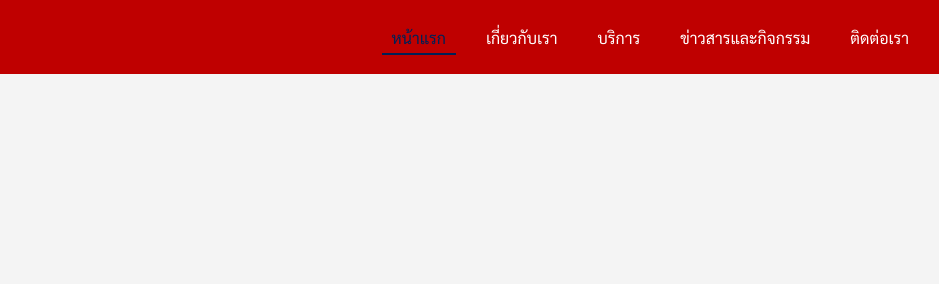
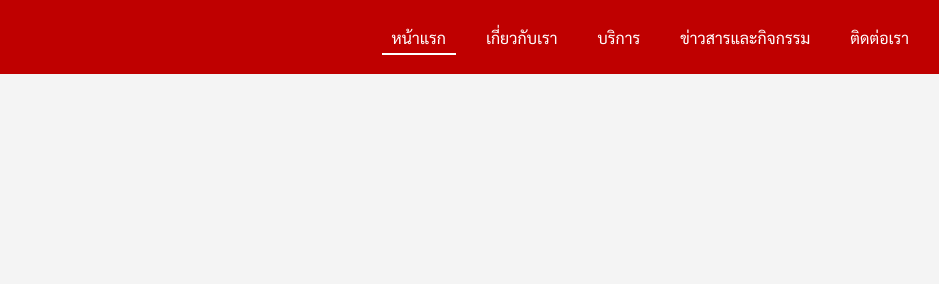
Before and after one commit to myTcas/TreasurerOffice, a plain HTML site: page index.html in a window 1280 px wide. In both pictures the pointer is over the link "หน้าแรก". Shown: the top 284 px of the page, 341-1280 px from the left. Drawn offline with Linux system fonts and the light colour scheme.

Commit message:
Update styles.css

```diff
--- a/styles.css
+++ b/styles.css
@@ -37,8 +37,8 @@ nav ul li a {
 }
 
 nav ul li a:hover {
-    color: #002157;
-    border-bottom: 2px solid #002157;
+    color: #fff;
+    border-bottom: 2px solid #fff;
 }
 
 main {
```
